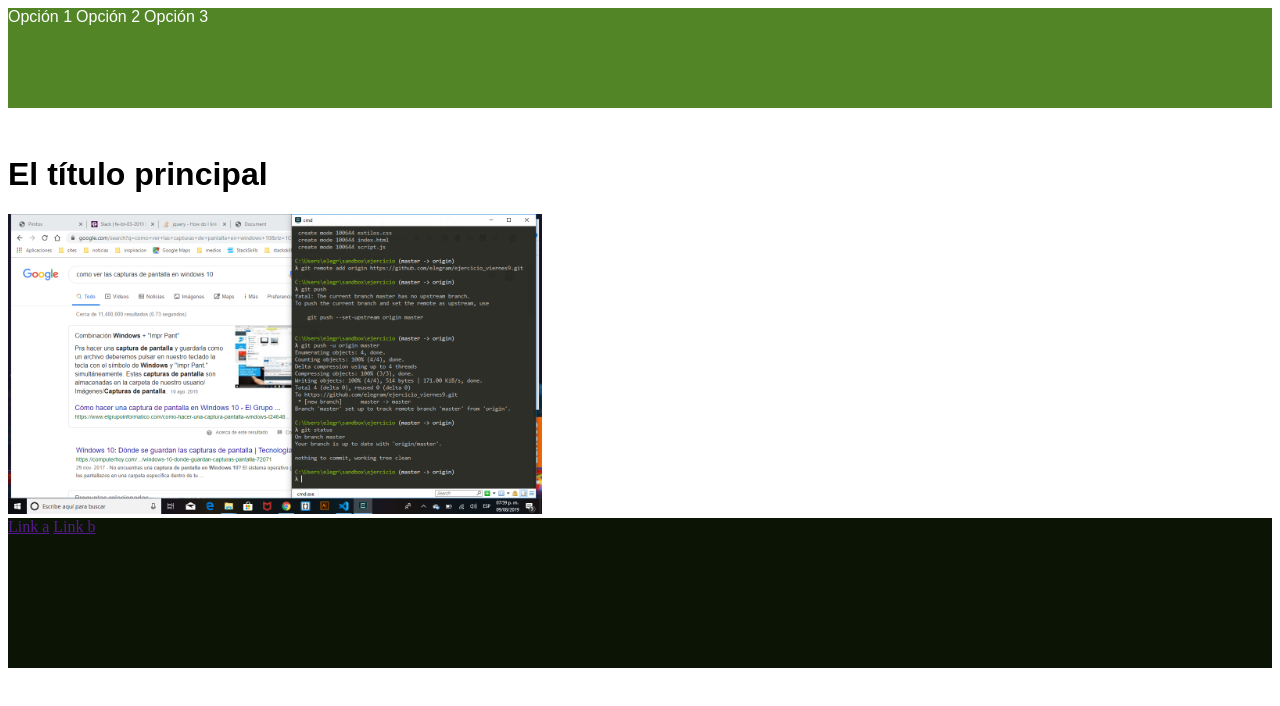
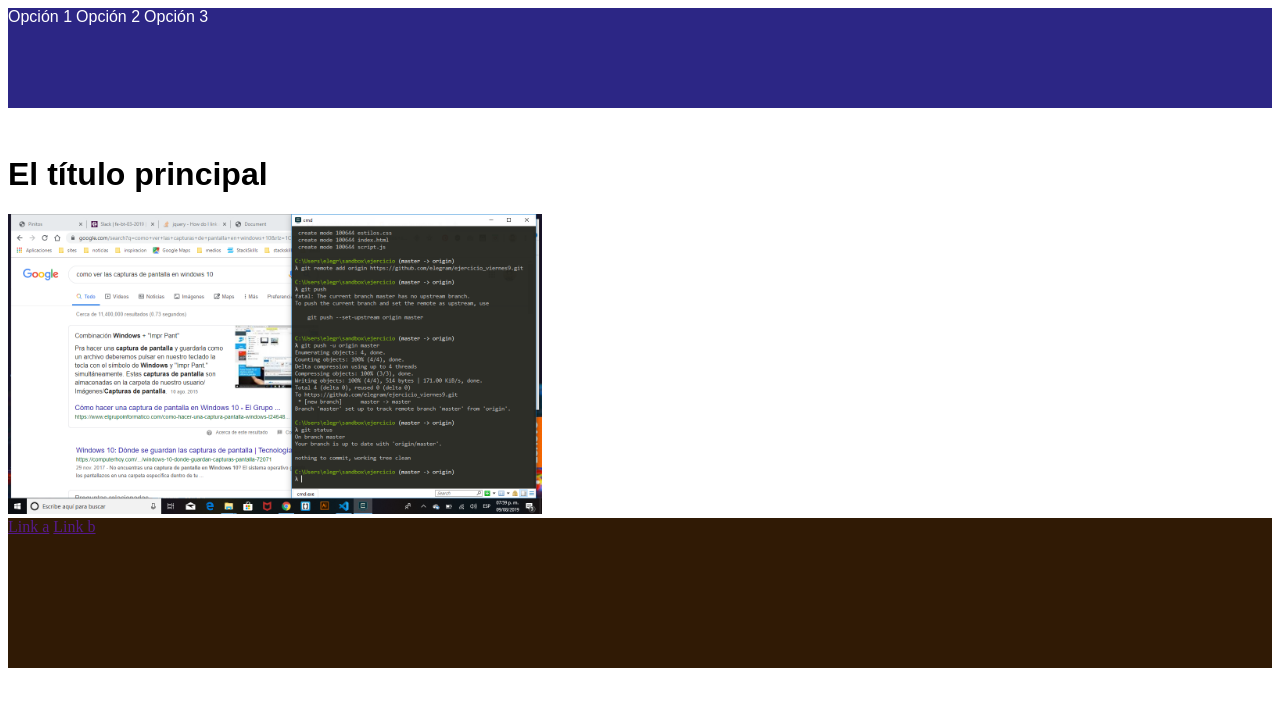
Before and after one commit to elegram/ejercicio_viernes9, a plain HTML site: page index.html in a window 1280 px wide. Drawn offline with Linux system fonts and the light colour scheme; files whose address does not match are found by name.

Commit message:
cambios CSS

```diff
--- a/estilos.css
+++ b/estilos.css
@@ -1,14 +1,14 @@
 .header {
     width: 100%vh;
     height: 100px;
-    background-color: rgb(81, 133, 38);
+    background-color: rgb(44, 38, 133);
     margin-bottom: 3em;
     display: flexbox;
 }
 .footer {
     width: 100%vh;
     height: 150px;
-    background-color: rgb(12, 20, 6);
+    background-color: rgb(48, 26, 5);
 }
 
 .header a {
```
